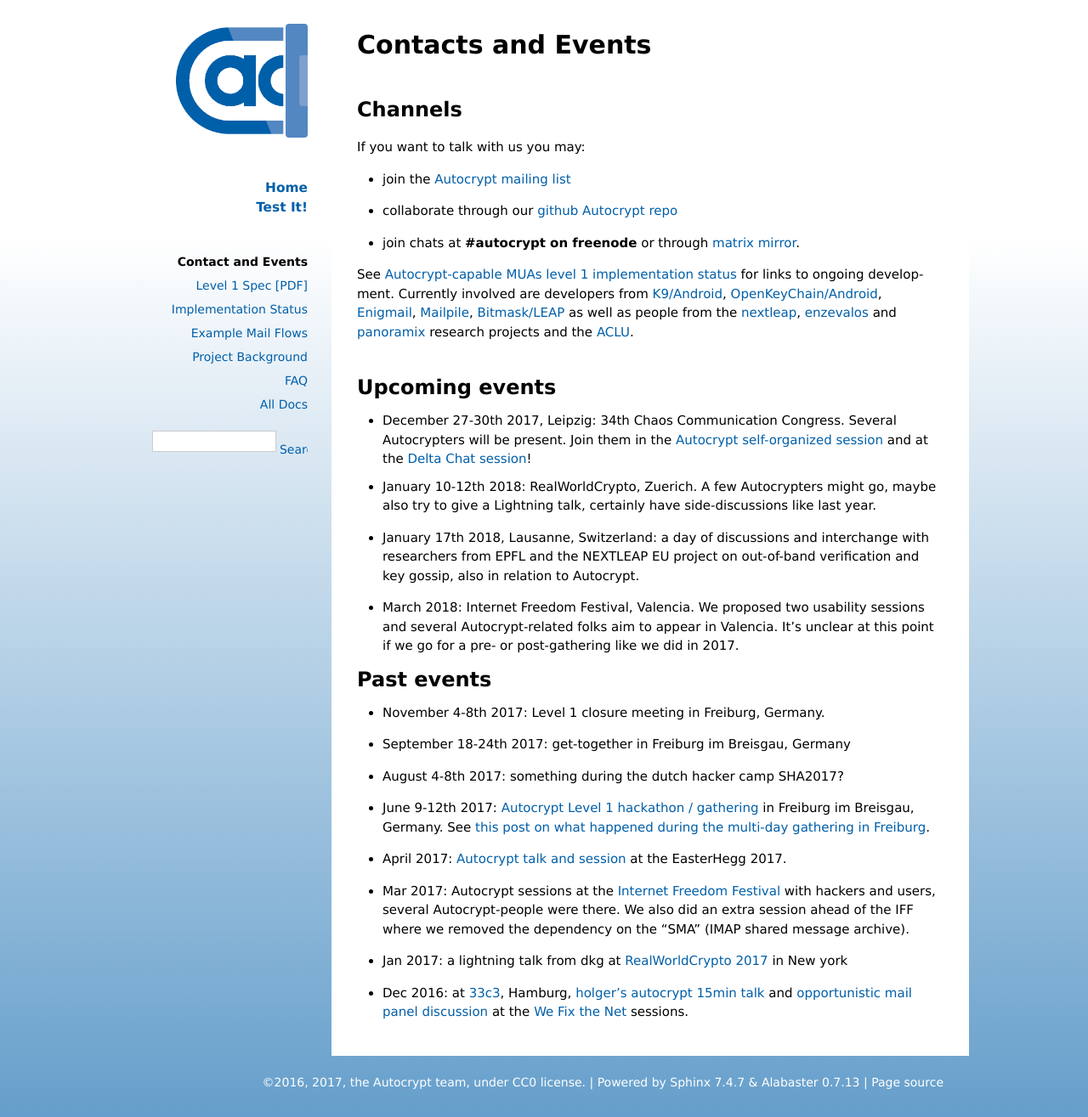
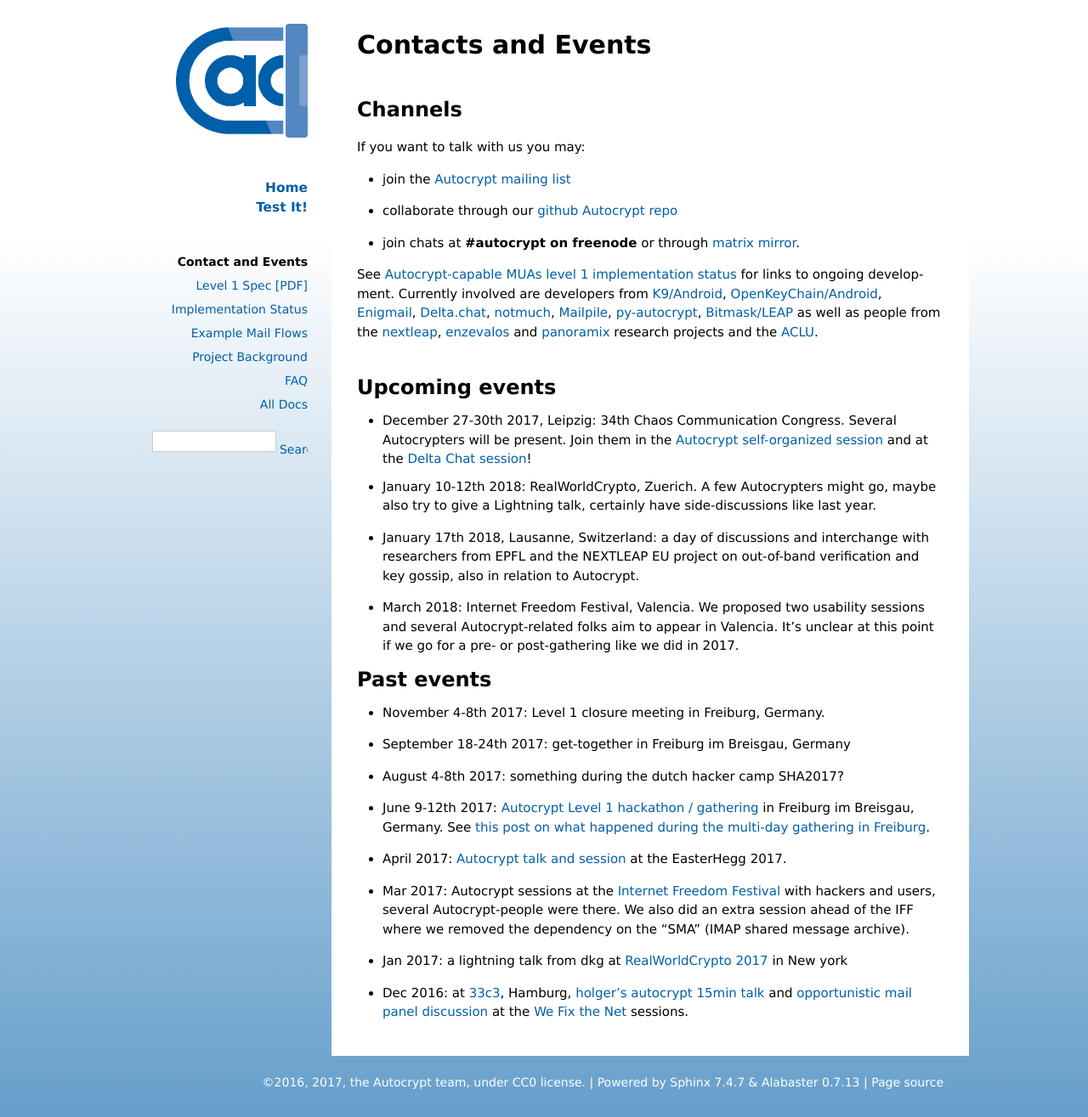
Before and after one commit to autocrypt/autocrypt, a Sphinx documentation site: the page built from doc/contact.rst, in a window 1280 px wide. Shown: the whole page at 85% size. Built offline with Sphinx 7.4.7, drawn with Linux system fonts in a browser that asks for light colours.

Commit message:
add delta.chat, notmuch, py-autocrypt to the mentioned developers

```diff
--- a/doc/contact.rst
+++ b/doc/contact.rst
@@ -24,14 +24,17 @@
 
 See :doc:`dev-status` for links to ongoing development.
 Currently involved are developers from `K9/Android`_,
-`OpenKeyChain/Android`_, `Enigmail`_, `Mailpile`_, `Bitmask/LEAP`_ as
+`OpenKeyChain/Android`_, `Enigmail`_, `Delta.chat`_, `notmuch`_, `Mailpile`_, `py-autocrypt`_, `Bitmask/LEAP`_ as
 well as people from the `nextleap`_, `enzevalos`_ and panoramix_ research projects
 and the ACLU_.
 
 
 .. _`ACLU`: https://www.aclu.org/
 .. _`K9/Android`: https://k9mail.github.io/
+.. _`Delta.Chat`: https://delta.chat/
+.. _notmuch: https://notmuchmail.org/
 .. _`Enigmail`: https://enigmail.net/
+.. _py-autocrypt: https://py-autocrypt.readthedocs.io/
 .. _`Mailpile`: https://mailpile.is/
 .. _`Bitmask/LEAP`: https://leap.se/en/docs/client
 .. _`nextleap`: https://nextleap.eu
```
